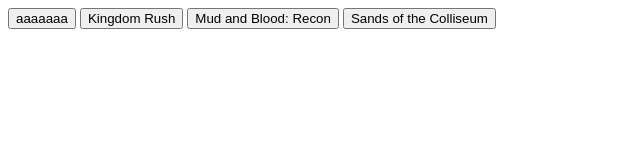
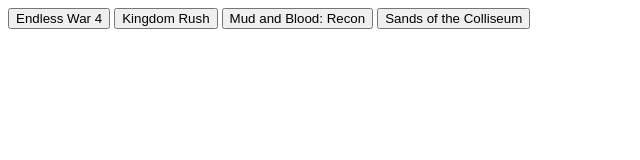
Before and after one commit to Chuckeles745/awesine.github.io, a plain HTML site: page index.html in a window 1280 px wide. Shown: the whole page, without its empty margins (0-640 px from the left). Drawn offline with Linux system fonts and the light colour scheme.

Commit message:
Update index.html

```diff
--- a/index.html
+++ b/index.html
@@ -2,7 +2,7 @@
 <html>
 <body>
 
-<a href="endless_war_4"><button>aaaaaaa</button></a>
+<a href="endless_war_4"><button>Endless War 4</button></a>
 <a href="kingdomrush.html"><button>Kingdom Rush</button></a>
 <a href="recon.html"><button>Mud and Blood: Recon</button></a>
 <a href="sandsofthecol.html"><button>Sands of the Colliseum</button></a>
```
